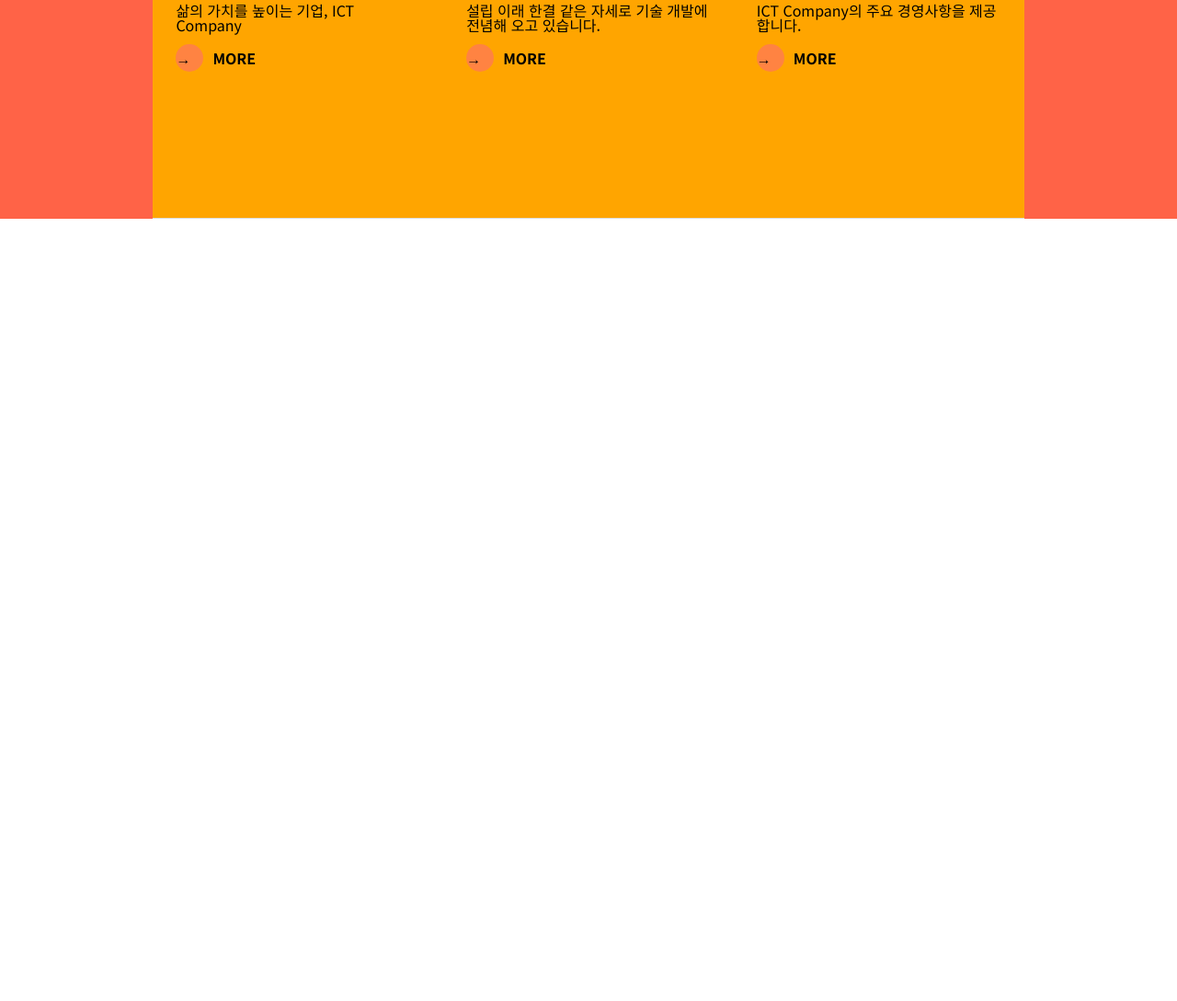
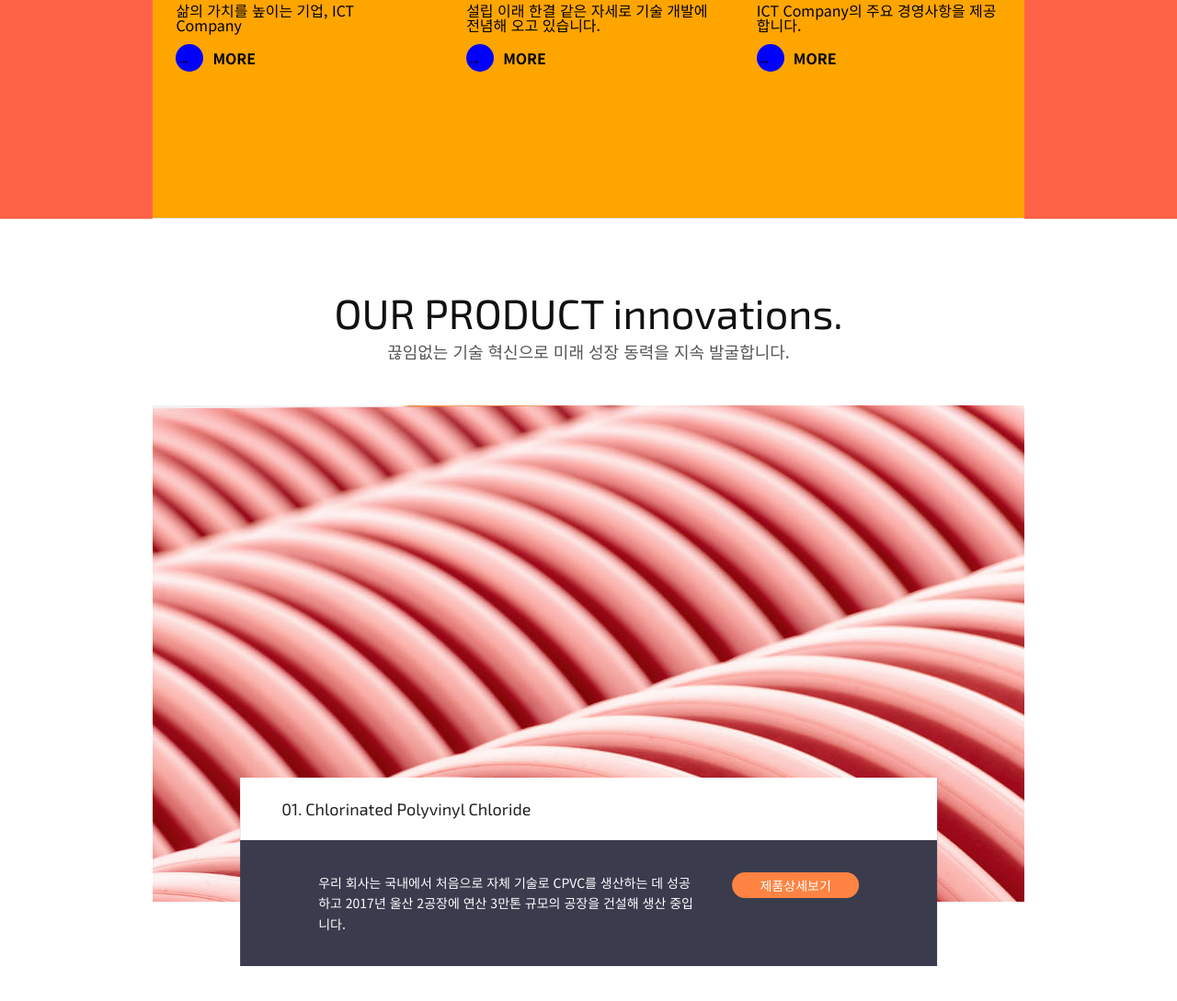
Before and after one commit to dl7374/css-company240129, a plain HTML site: page index.html in a window 1280 px wide. Shown: the part 1286-2375 px from the top of the page at 92% size. Before the commit the page ends 1604 px from the top, so only its background shows below. Drawn offline with nearby package versions, Linux system fonts and the light colour scheme.

Commit message:
section, innovation완료

```diff
--- a/css/main.css
+++ b/css/main.css
@@ -233,10 +233,60 @@ section.about .sub-container li a .text p.more::before{
   width: 30px;
   height: 30px;
   line-height: 30px;
-  background: #ff8342;
+  background: blue;
   border-radius: 50%;
 
   position: absolute;
   top: -7px;
   left: 0;
 }
+/* section.innovation style */
+section.innovation{
+  margin-bottom: 150px;
+}
+section.innovation .img-box{
+  margin-top: 50px;
+  height: 540px;
+  background: url(../img/product_1.jpg) no-repeat center / cover;
+
+  position: relative;
+}
+section.innovation .img-box .inner{
+  background: #3a3c4e;
+  width: 80%;
+  color: #fff;
+
+  position: absolute;
+  top: 75%;
+  left: 50%;
+  transform: translate(-50%, 0);
+}
+section.innovation .img-box .inner h3{
+  background: #fff;
+  color: #222;
+  font-size: 18px;
+  padding: 25px 45px;
+  box-sizing: border-box;
+}
+section.innovation .img-box .inner .bottom{
+  padding: 35px 85px;
+  box-sizing: border-box;
+}
+section.innovation .img-box .inner .bottom p{
+  /* background: yellow; */
+  float: left;
+  width: 70%;
+  line-height: 1.6;
+}
+section.innovation .img-box .inner .bottom a{
+  /* background: aqua; */
+  /* display: block; -> float 사용할 거면 굳이 block으로 직접 바꿀 필요 없음. */
+  float: right;
+  padding: 7px 30px;
+  border-radius: 50px;
+  background: #ff8342;
+}
+section.innovation .img-box .inner .bottom a:hover{
+  background: #f86010;
+
+}
--- a/index.html
+++ b/index.html
@@ -100,6 +100,26 @@
       </ul>
     </section>
     <!-- end section.about -->
+    <!-- section.innovation -->
+    <section class="innovation">
+      <div class="title">
+        <h2 class="en">OUR PRODUCT innovations.</h2>
+        <p>끊임없는 기술 혁신으로 미래 성장 동력을 지속 발굴합니다.</p>
+      </div>
+      <div class="sub-container img-box">
+        <div class="inner">
+          <h3 class="en">01. Chlorinated Polyvinyl Chloride</h3>
+          <div class="bottom clearfix">
+            <p>
+              우리 회사는 국내에서 처음으로 자체 기술로 CPVC를 생산하는 데 성공하고 2017년 울산 2공장에 연산 3만톤 규모의
+              공장을 건설해 생산 중입니다.
+            </p>
+            <a href="#">제품상세보기</a>
+          </div>
+        </div>
+      </div>
+    </section>
+    <!-- end section.innovation -->
   </div>
 </body>
 
```
Lines whose indentation alone changed are shown as unchanged.
